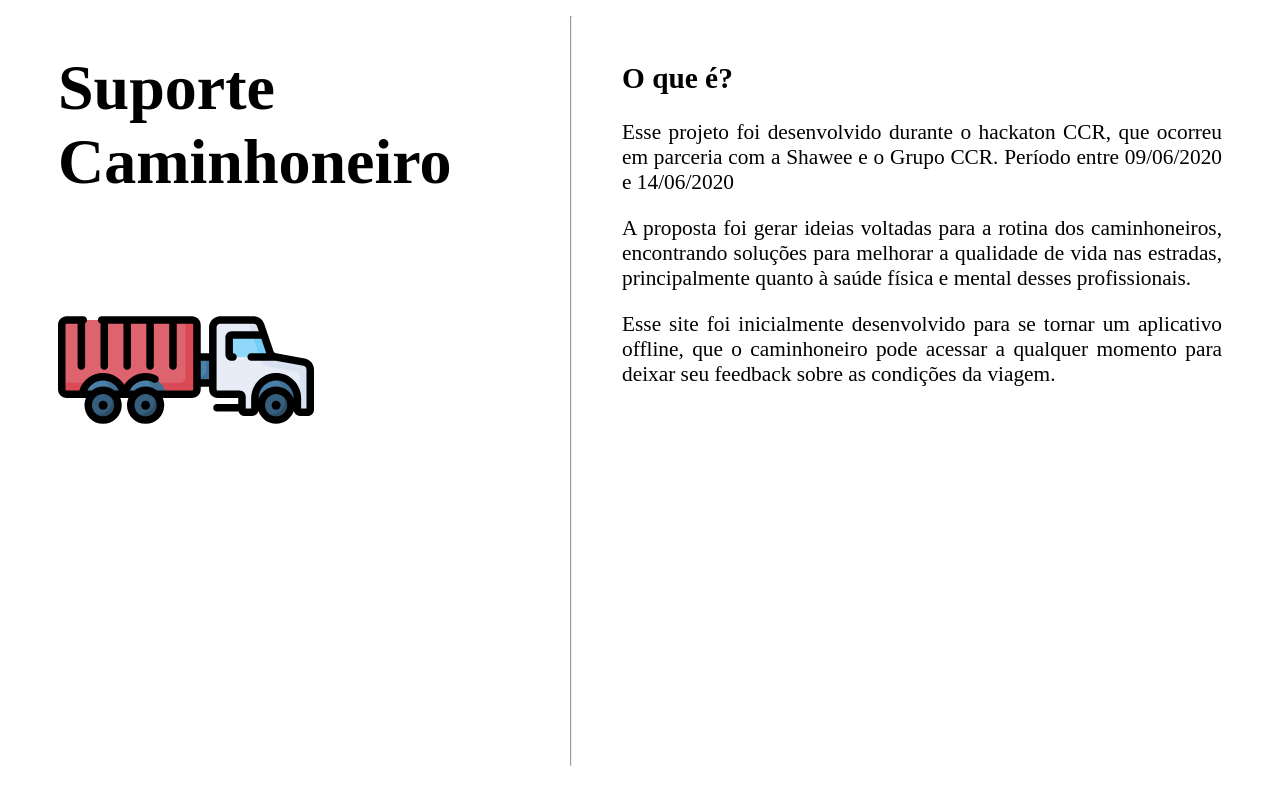
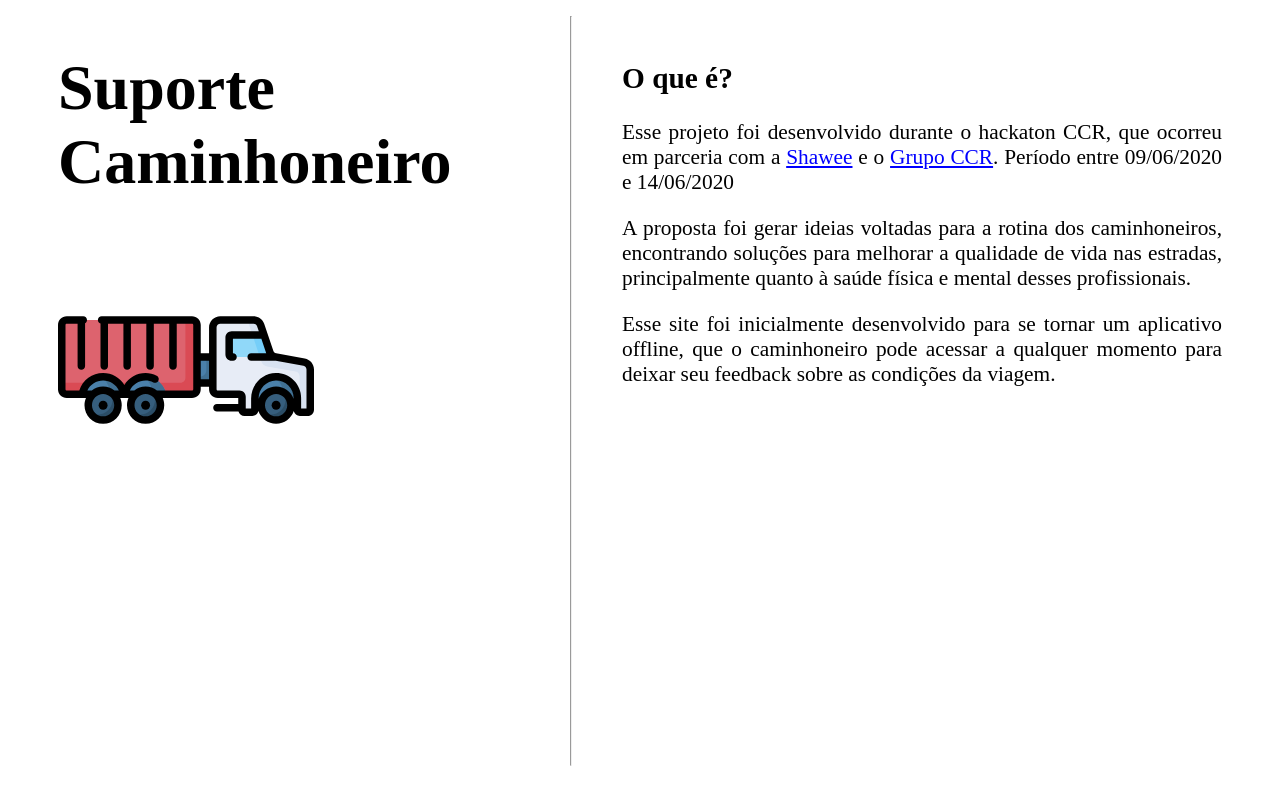
Before and after one commit to DanielBGC/hackaton-ccr, a plain HTML site: page index.html in a window 1280 px wide. Shown: the top 800 px of the page. Drawn offline with Linux system fonts and the light colour scheme; no server answers.

Commit message:
Adicionando links para as empresas envolvidas

```diff
--- a/index.html
+++ b/index.html
@@ -19,7 +19,7 @@
         <div class="introducao">
             <h2>O que é?</h2>
             <p>
-                Esse projeto foi desenvolvido durante o hackaton CCR, que ocorreu em parceria com a Shawee e o Grupo CCR. Período entre 09/06/2020 e 14/06/2020
+                Esse projeto foi desenvolvido durante o hackaton CCR, que ocorreu em parceria com a <a href="https://shawee.io/" target="_blank">Shawee</a> e o <a href="http://www.grupoccr.com.br/" target="_blank">Grupo CCR</a>. Período entre 09/06/2020 e 14/06/2020
             </p>
             <p>
                 A proposta foi gerar ideias voltadas para a rotina dos caminhoneiros, encontrando soluções para melhorar a qualidade de vida nas estradas, principalmente quanto à saúde física e mental desses profissionais.
--- a/styles/style.css
+++ b/styles/style.css
@@ -12,6 +12,10 @@ li {
 header {
     height: 100vh;
     display: flex;
+}
+
+header a {
+    color: blue;
 }
 
 /* linha vertical que separa a logo da introdução */
```
